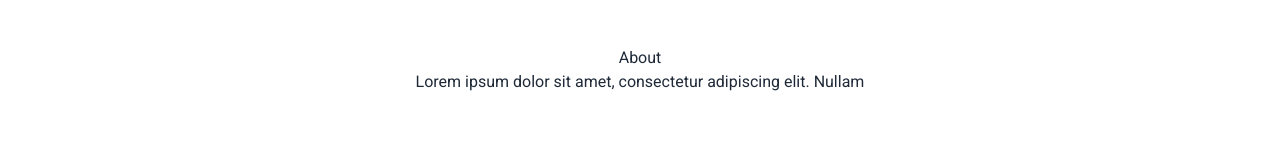
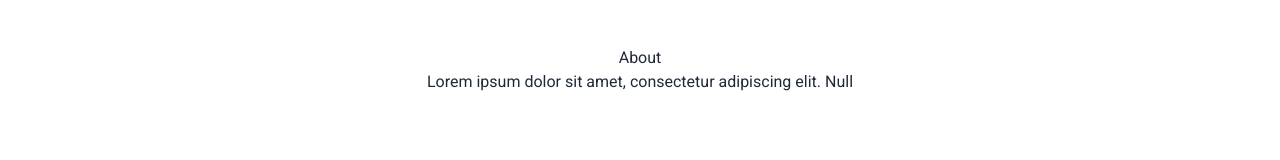
Before and after one commit to SnapeDev/friend-ferry-frontend, a Next.js app: page /about in a window 1280 px wide. Shown: the part 146-306 px from the top of the page. Built offline with nearby package versions, Linux system fonts and the light colour scheme; no server answers.

Commit message:
Update page.js

```diff
--- a/src/app/about/page.js
+++ b/src/app/about/page.js
@@ -1,8 +1,8 @@
 export default function About() {
-	return (
-		<div className="text-center pt-28">
-			<h1>About</h1>
-			<p>Lorem ipsum dolor sit amet, consectetur adipiscing elit. Nullam</p>
-		</div>
-	);
+  return (
+    <div className="text-center pt-28">
+      <h1>About</h1>
+      <p>Lorem ipsum dolor sit amet, consectetur adipiscing elit. Null</p>
+    </div>
+  );
 }
```
